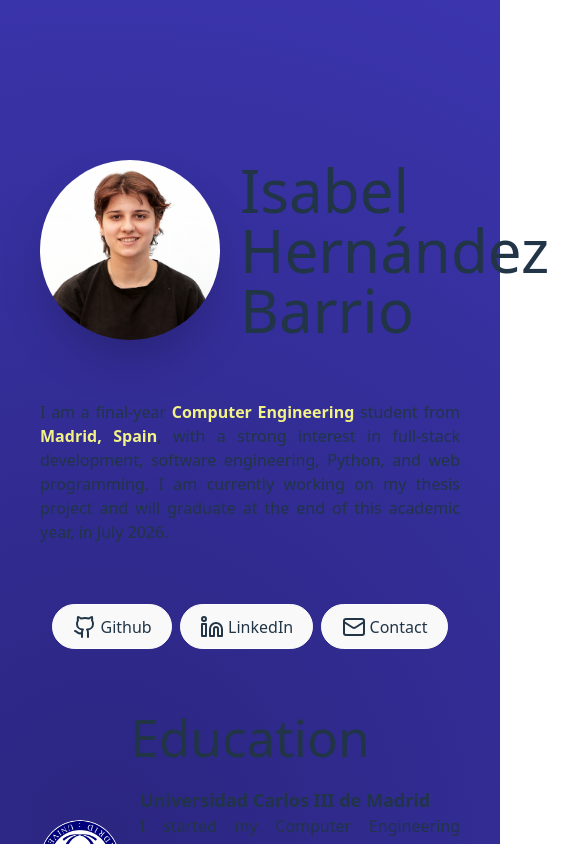
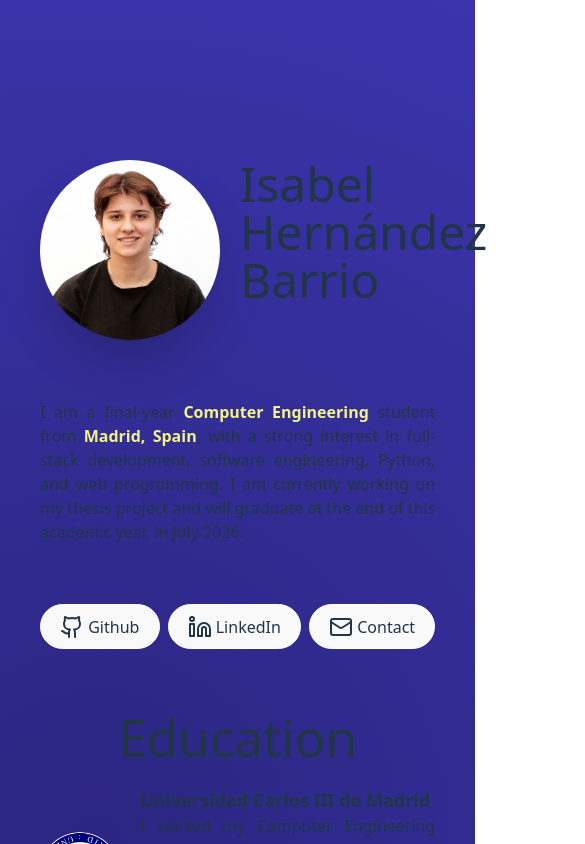
Before and after one commit to isalamajor/isalamajor.github.io, a React (Vite) app: page / in a window 390 px wide. Shown: the top 844 px of the page, 585 px wide, since content can reach past the window. Built offline with nearby package versions, Linux system fonts and the light colour scheme.

Commit message:
fix-responsive

```diff
--- a/src/App.tsx
+++ b/src/App.tsx
@@ -4,14 +4,15 @@ function App() {
   return (
     <div className="relative w-full h-full bg-radial animate-radial">
 
-      <div className="relative z-10 flex flex-col gap-5 justify-center h-full pt-40 px-10 sm:px-20 md:px-25 lg:px-50 xl:px-100">      {/*Intro */}
+      <div className="relative z-10 flex flex-col gap-5 justify-center w-full h-full pt-40 px-10 sm:px-20 md:px-25 lg:px-50 xl:px-100">
 
+        {/* Intro */}
         <div className="flex flex-row gap-5 mb-10">
           <img className="shadow-2xl rounded-full w-45 h-45" src={"/cv_foto_isa_2.png"}></img>
           <div className='flex flex-col'>
-            <p className="cursor-pointer text-6xl w-100 hover:text-purple-500 transition-colors duration-300">Isabel</p>
-            <p className="cursor-pointer text-6xl w-100 hover:text-purple-400 transition-colors duration-300">Hernández</p>
-            <p className="cursor-pointer text-6xl w-100 hover:text-purple-300 transition-colors duration-300">Barrio</p>
+            <p className="cursor-pointer text-5xl md:text-6xl hover:text-purple-500 transition-colors duration-300">Isabel</p>
+            <p className="cursor-pointer text-5xl md:text-6xl hover:text-purple-400 transition-colors duration-300">Hernández</p>
+            <p className="cursor-pointer text-5xl md:text-6xl hover:text-purple-300 transition-colors duration-300">Barrio</p>
           </div>
         </div>
         <p>
@@ -136,7 +137,7 @@ function App() {
 
         </div>
 
-      <div className='pt-30'>
+      <div className='pt-30 pb-5 sm:pb-0'>
         <Contact/>
       </div>
       </div>
```
Also changed, not shown: 5 other files (tests, documents, lock files or other folders).
